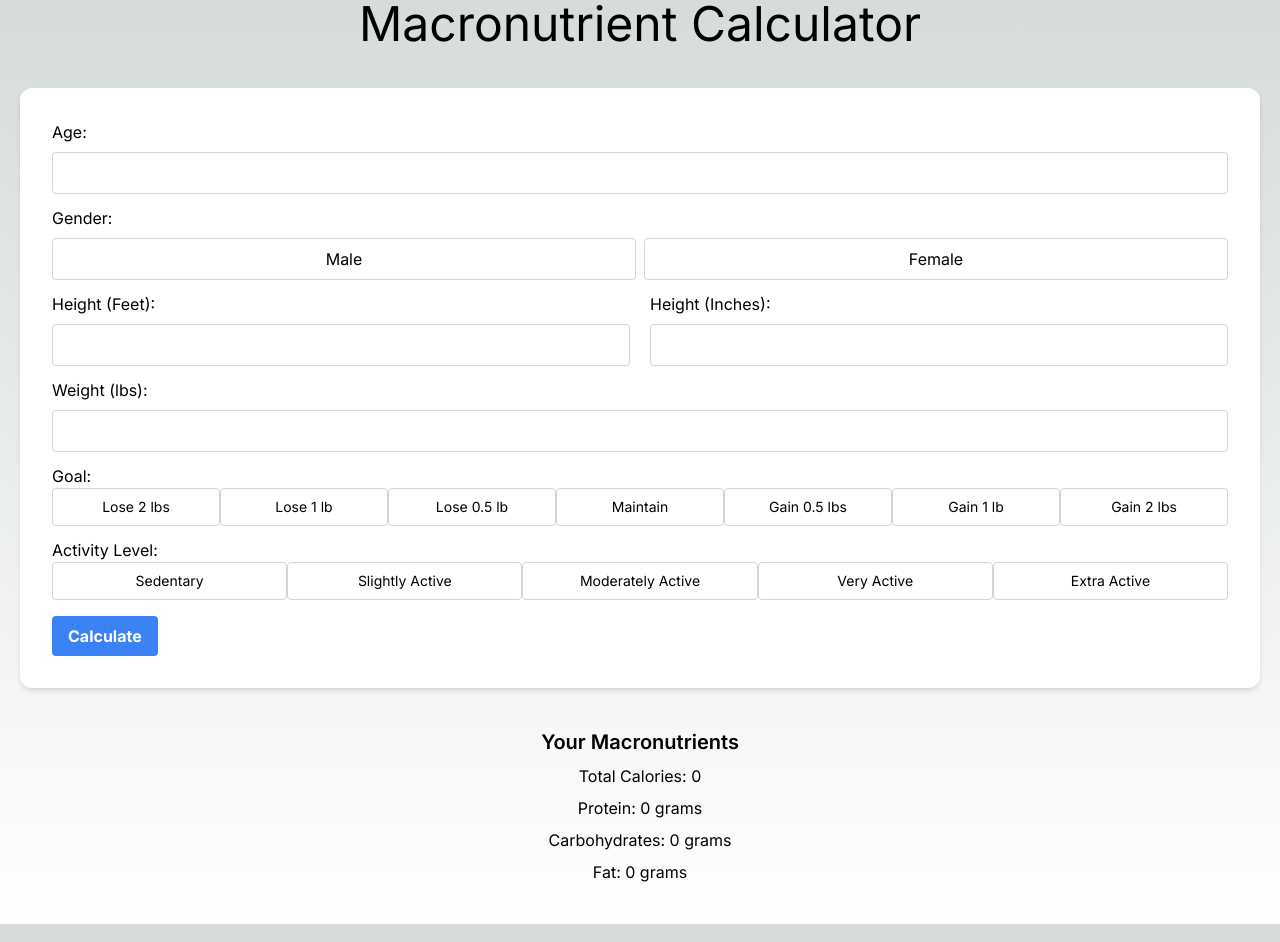
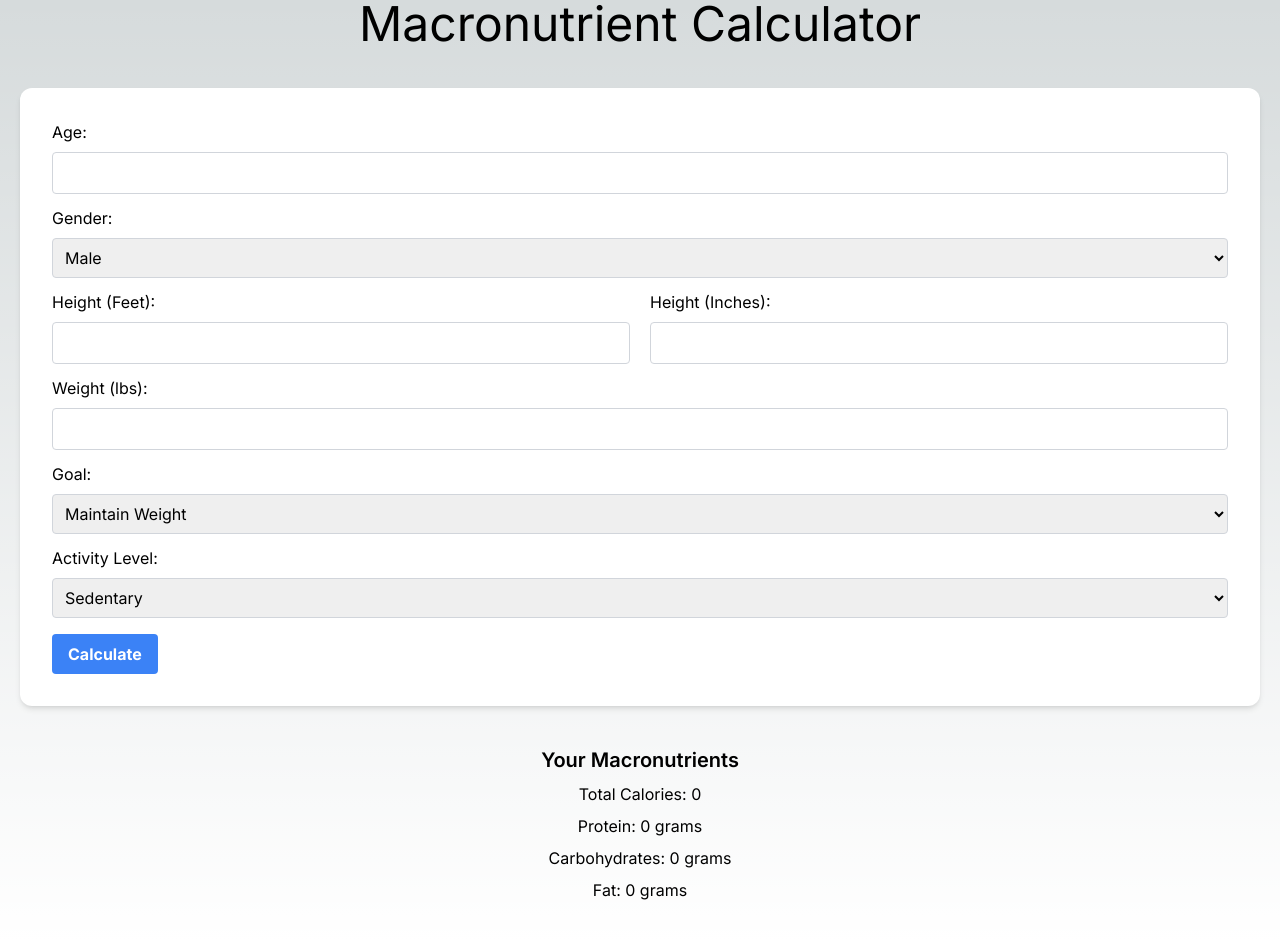
Before and after one commit to alvinwquach/macronutrient-calculator, a Next.js app: page / in a window 1280 px wide. Built offline with nearby package versions, Linux system fonts and the light colour scheme.

Commit message:
Refactor and fix

```diff
--- a/app/page.tsx
+++ b/app/page.tsx
@@ -1,43 +1,34 @@
 "use client";
 import { useState } from "react";
-import { FormProvider, useForm } from "react-hook-form";
-import * as yup from "yup";
-import { yupResolver } from "@hookform/resolvers/yup";
+import { useForm } from "react-hook-form";
 
-enum UserGoal {
-  Lose2lb = "lose-2",
-  Lose1lb = "lose-1",
-  Lose05lb = "lose-0.5",
-  Maintain = "maintain",
-  Gain05lb = "gain-0.5",
-  Gain1lb = "gain-1",
-  Gain2lb = "gain-2",
+enum ActivityLevel {
+  Sedentary = 1.2,
+  SlightlyActive = 1.375,
+  ModeratelyActive = 1.55,
+  VeryActive = 1.725,
+  ExtraActive = 1.9,
 }
 
-enum ActivityLevel {
-  Sedentary = "1.2",
-  SlightlyActive = "1.375",
-  ModeratelyActive = "1.55",
-  VeryActive = "1.725",
-  ExtraActive = "1.9",
+enum Goal {
+  Maintain = "maintain",
+  Lose0_5 = "lose-0.5",
+  Lose1 = "lose-1",
+  Lose2 = "lose-2",
+  Gain0_5 = "gain-0.5",
+  Gain1 = "gain-1",
+  Gain2 = "gain-2",
 }
-
-type Gender = "male" | "female";
-
-type Height = {
-  feet: number;
-  inches: number;
-};
 
 type FormValues = {
   weight: number;
-  height: Height;
+  heightFeet: number;
+  heightInches: number;
   age: number;
-  gender: Gender;
+  gender: "male" | "female";
   activityLevel: ActivityLevel;
-  userGoal: UserGoal;
+  goal: Goal;
 };
-
 type MacronutrientResults = {
   calories: number;
   protein: number;
@@ -52,67 +43,11 @@ const initialResults: MacronutrientResults = {
   fat: 0,
 };
 
-const schema = yup.object().shape({
-  weight: yup.number().required("Weight is required"),
-  height: yup
-    .object()
-    .shape({
-      feet: yup.number().required("Feet is required"),
-      inches: yup.number().required("Inches is required"),
-    })
-    .required("Height is required"),
-  age: yup.number().required("Age is required"),
-  gender: yup.string().oneOf(["male", "female"]).required("Gender is required"),
-  activityLevel: yup
-    .string()
-    .oneOf([
-      ActivityLevel.Sedentary,
-      ActivityLevel.SlightlyActive,
-      ActivityLevel.ModeratelyActive,
-      ActivityLevel.VeryActive,
-      ActivityLevel.ExtraActive,
-    ])
-    .required("Activity Level is required"),
-  userGoal: yup
-    .string()
-    .oneOf([
-      UserGoal.Lose2lb,
-      UserGoal.Lose1lb,
-      UserGoal.Lose05lb,
-      UserGoal.Maintain,
-      UserGoal.Gain05lb,
-      UserGoal.Gain1lb,
-      UserGoal.Gain2lb,
-    ])
-    .required("User Goal is required"),
-});
-
 const MacronutrientCalculator: React.FC = () => {
-  const [selectedGender, setSelectedGender] = useState<Gender>();
-  const [selectedGoal, setSelectedGoal] = useState<UserGoal | undefined>();
-  const [selectedActivityLevel, setSelectedActivityLevel] = useState<
-    ActivityLevel | undefined
-  >();
+  const { register, handleSubmit, formState } = useForm<FormValues>();
   const [results, setResults] = useState<MacronutrientResults | null>(
     initialResults
   );
-
-  const methods = useForm<FormValues>({
-    resolver: yupResolver(schema),
-  });
-  const { control, handleSubmit, formState } = methods;
-
-  const handleGenderSelection = (gender: "male" | "female") => {
-    setSelectedGender(gender);
-  };
-
-  const handleGoalSelection = (userGoal: UserGoal) => {
-    setSelectedGoal(userGoal);
-  };
-
-  const handleActivityLevelSelection = (activityLevel: ActivityLevel) => {
-    setSelectedActivityLevel(activityLevel);
-  };
 
   const onSubmit = (data: FormValues) => {
     let bmr = 0;
@@ -123,31 +58,30 @@ const MacronutrientCalculator: React.FC = () => {
       bmr = 10 * data.weight + 6.25 - 5 * data.age - 161;
     }
 
-    const tdee = bmr * parseFloat(selectedActivityLevel!);
-    // Total Daily Energy Expenditure
+    const tdee = bmr * data.activityLevel; // Total Daily Energy Expenditure
 
     let goalMultiplier = 1; // Default multiplier for maintaining weight
 
-    switch (data.userGoal) {
-      case "maintain":
+    switch (data.goal) {
+      case Goal.Maintain:
         goalMultiplier = 1; // Maintain weight
         break;
-      case "lose-0.5":
+      case Goal.Lose0_5:
         goalMultiplier = 0.9; // Reduce TDEE by 10% for 0.5lb/week weight loss
         break;
-      case "lose-1":
+      case Goal.Lose1:
         goalMultiplier = 0.8; // Reduce TDEE by 20% for 1lb/week weight loss
         break;
-      case "lose-2":
+      case Goal.Lose2:
         goalMultiplier = 0.6; // Reduce TDEE by 40% for 2lb/week weight loss
         break;
-      case "gain-0.5":
+      case Goal.Gain0_5:
         goalMultiplier = 1.1; // Increase TDEE by 10% for 0.5lb/week weight gain
         break;
-      case "gain-1":
+      case Goal.Gain1:
         goalMultiplier = 1.2; // Increase TDEE by 20% for 1lb/week weight gain
         break;
-      case "gain-2":
+      case Goal.Gain2:
         goalMultiplier = 1.4; // Increase TDEE by 40% for 2lb/week weight gain
         break;
       default:
@@ -169,8 +103,7 @@ const MacronutrientCalculator: React.FC = () => {
   };
 
   return (
-    <FormProvider {...methods}>
-      <section className="">
+    <section>
       <h1 className="mx-auto text-5xl text-center mb-10">
         Macronutrient Calculator
       </h1>
@@ -184,43 +117,27 @@ const MacronutrientCalculator: React.FC = () => {
               Age:
               <input
                 type="number"
-                  {...control}
+                {...register("age")}
                 className="p-2 mt-2 rounded border border-gray-300 w-full"
               />
             </label>
             <label>
               Gender:
-                <div className="flex mt-2 space-x-2 ">
-                  <button
-                    type="button"
-                    onClick={() => handleGenderSelection("male")}
-                    className={`p-2 rounded border border-gray-300 w-1/2 ${
-                      selectedGender === "male"
-                        ? "bg-black text-white"
-                        : "bg-white text-black"
-                    }`}
+              <select
+                {...register("gender")}
+                className="p-2 mt-2 rounded border border-gray-300 w-full"
               >
-                    Male
-                  </button>
-                  <button
-                    type="button"
-                    onClick={() => handleGenderSelection("female")}
-                    className={`p-2 rounded border border-gray-300 w-1/2 ${
-                      selectedGender === "female"
-                        ? "bg-black text-white"
-                        : "bg-white text-black"
-                    }`}
-                  >
-                    Female
-                  </button>
-                </div>
+                <option value="male">Male</option>
+                <option value="female">Female</option>
+              </select>
             </label>
+
             <div className="flex gap-x-5">
               <label className="w-1/2">
                 Height (Feet):
                 <input
                   type="number"
-                    {...control}
+                  {...register("heightFeet")}
                   className="p-2 mt-2 rounded border border-gray-300 w-full"
                 />
               </label>
@@ -228,7 +145,7 @@ const MacronutrientCalculator: React.FC = () => {
                 Height (Inches):
                 <input
                   type="number"
-                    {...control}
+                  {...register("heightInches")}
                   className="p-2 mt-2 rounded border border-gray-300 w-full"
                 />
               </label>
@@ -237,165 +154,37 @@ const MacronutrientCalculator: React.FC = () => {
               Weight (lbs):
               <input
                 type="number"
-                  {...control}
+                {...register("weight")}
                 className="p-2 mt-2 rounded border border-gray-300 w-full"
               />
             </label>
-
             <label>
               Goal:
-                <div className="flex flex-col md:flex-row items-center text-sm">
-                  <button
-                    type="button"
-                    onClick={() => handleGoalSelection(UserGoal.Lose2lb)}
-                    className={`p-2 rounded border border-gray-300 w-full ${
-                      selectedGoal === UserGoal.Lose2lb
-                        ? "bg-black text-white"
-                        : "bg-white text-black"
-                    }`}
+              <select
+                {...register("goal")}
+                className="p-2 mt-2 rounded border border-gray-300 w-full"
               >
-                    Lose 2 lbs
-                  </button>
-                  <button
-                    type="button"
-                    onClick={() => handleGoalSelection(UserGoal.Lose1lb)}
-                    className={`p-2 rounded border border-gray-300 w-full ${
-                      selectedGoal === UserGoal.Lose1lb
-                        ? "bg-black text-white"
-                        : "bg-white text-black"
-                    }`}
-                  >
-                    Lose 1 lb
-                  </button>
-                  <button
-                    type="button"
-                    onClick={() => handleGoalSelection(UserGoal.Lose05lb)}
-                    className={`p-2 rounded border border-gray-300 w-full ${
-                      selectedGoal === UserGoal.Lose05lb
-                        ? "bg-black text-white"
-                        : "bg-white text-black"
-                    }`}
-                  >
-                    Lose 0.5 lb
-                  </button>
-                  <button
-                    type="button"
-                    onClick={() => handleGoalSelection(UserGoal.Maintain)}
-                    className={`p-2 rounded border border-gray-300 w-full ${
-                      selectedGoal === UserGoal.Maintain
-                        ? "bg-black text-white"
-                        : "bg-white text-black"
-                    }`}
-                  >
-                    Maintain
-                  </button>
-                  <button
-                    type="button"
-                    onClick={() => handleGoalSelection(UserGoal.Gain05lb)}
-                    className={`p-2 rounded border border-gray-300 w-full ${
-                      selectedGoal === UserGoal.Gain05lb
-                        ? "bg-black text-white"
-                        : "bg-white text-black"
-                    }`}
-                  >
-                    Gain 0.5 lbs
-                  </button>
-                  <button
-                    type="button"
-                    onClick={() => handleGoalSelection(UserGoal.Gain1lb)}
-                    className={`p-2 rounded border border-gray-300 w-full ${
-                      selectedGoal === UserGoal.Gain1lb
-                        ? "bg-black text-white"
-                        : "bg-white text-black"
-                    }`}
-                  >
-                    Gain 1 lb
-                  </button>
-                  <button
-                    type="button"
-                    onClick={() => handleGoalSelection(UserGoal.Gain2lb)}
-                    className={`p-2 rounded border border-gray-300 w-full ${
-                      selectedGoal === UserGoal.Gain2lb
-                        ? "bg-black text-white"
-                        : "bg-white text-black"
-                    }`}
-                  >
-                    Gain 2 lbs
-                  </button>
-                </div>
+                <option value="maintain">Maintain Weight</option>
+                <option value="lose-0.5">Weight loss of 0.5lb per week</option>
+                <option value="lose-1">Weight loss of 1lb per week</option>
+                <option value="lose-2">Weight loss of 2lb per week</option>
+                <option value="gain-0.5">Weight gain of 0.5lb per week</option>
+                <option value="gain-1">Weight gain of 1lb per week</option>
+                <option value="gain-2">Weight gain of 2lb per week</option>
+              </select>
             </label>
-
             <label>
               Activity Level:
-                <div className="flex flex-col md:flex-row items-center text-sm">
-                  <button
-                    type="button"
-                    onClick={() =>
-                      handleActivityLevelSelection(ActivityLevel.Sedentary)
-                    }
-                    className={`p-2 rounded border border-gray-300 w-full ${
-                      selectedActivityLevel === ActivityLevel.Sedentary
-                        ? "bg-black text-white"
-                        : "bg-white text-black"
-                    }`}
+              <select
+                {...register("activityLevel")}
+                className="p-2 mt-2 rounded border border-gray-300 w-full"
               >
-                    Sedentary
-                  </button>
-                  <button
-                    type="button"
-                    onClick={() =>
-                      handleActivityLevelSelection(ActivityLevel.SlightlyActive)
-                    }
-                    className={`p-2 rounded border border-gray-300 w-full ${
-                      selectedActivityLevel === ActivityLevel.SlightlyActive
-                        ? "bg-black text-white"
-                        : "bg-white text-black"
-                    }`}
-                  >
-                    Slightly Active
-                  </button>
-                  <button
-                    type="button"
-                    onClick={() =>
-                      handleActivityLevelSelection(
-                        ActivityLevel.ModeratelyActive
-                      )
-                    }
-                    className={`p-2 rounded border border-gray-300 w-full ${
-                      selectedActivityLevel === ActivityLevel.ModeratelyActive
-                        ? "bg-black text-white"
-                        : "bg-white text-black"
-                    }`}
-                  >
-                    Moderately Active
-                  </button>
-                  <button
-                    type="button"
-                    onClick={() =>
-                      handleActivityLevelSelection(ActivityLevel.VeryActive)
-                    }
-                    className={`p-2 rounded border border-gray-300 w-full ${
-                      selectedActivityLevel === ActivityLevel.VeryActive
-                        ? "bg-black text-white"
-                        : "bg-white text-black"
-                    }`}
-                  >
-                    Very Active
-                  </button>
-                  <button
-                    type="button"
-                    onClick={() =>
-                      handleActivityLevelSelection(ActivityLevel.ExtraActive)
-                    }
-                    className={`p-2 rounded border border-gray-300 w-full ${
-                      selectedActivityLevel === ActivityLevel.ExtraActive
-                        ? "bg-black text-white"
-                        : "bg-white text-black"
-                    }`}
-                  >
-                    Extra Active
-                  </button>
-                </div>
+                <option value={1.2}>Sedentary</option>
+                <option value={1.375}>Slightly Active</option>
+                <option value={1.55}>Moderately Active</option>
+                <option value={1.725}>Very Active</option>
+                <option value={1.9}>Extra Active</option>
+              </select>
             </label>
           </div>
         </div>
@@ -419,7 +208,6 @@ const MacronutrientCalculator: React.FC = () => {
         </div>
       )}
     </section>
-    </FormProvider>
   );
 };
 
```
Lines whose indentation alone changed are shown as unchanged.
